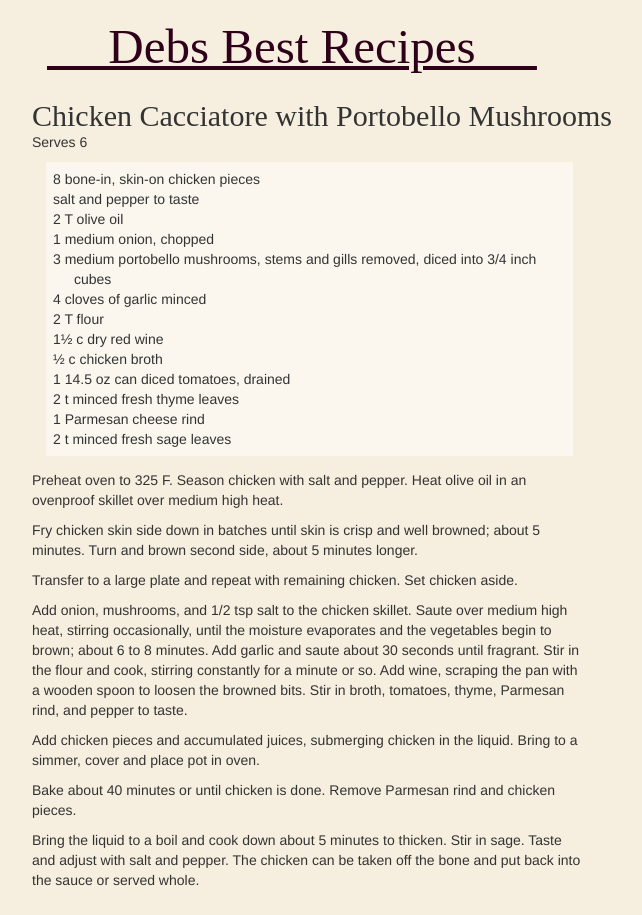
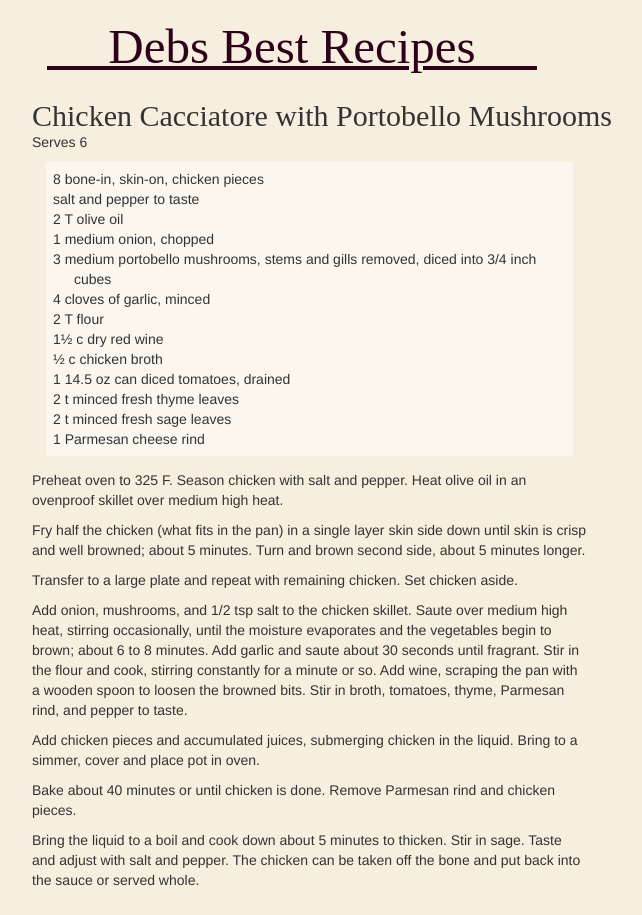
Before and after one commit to JonahBraun/debs-recipes, a Jekyll site: the page built from _posts/2010-01-15-chicken-cacciatore-with-portobello-mushrooms.md, in a window 1280 px wide. Shown: the whole page, without its empty margins (23-665 px from the left). Built offline with Jekyll 4.4.1, drawn with Linux system fonts in a browser that asks for light colours; nearby versions of some CDN libraries; some web fonts are replaced; Markdown is read by kramdown in place of the engine named in the settings.

Commit message:
Update 2010-01-15-chicken-cacciatore-with-portobello-mushrooms.md

```diff
--- a/_posts/2010-01-15-chicken-cacciatore-with-portobello-mushrooms.md
+++ b/_posts/2010-01-15-chicken-cacciatore-with-portobello-mushrooms.md
@@ -5,24 +5,24 @@ category: poultry
 ---
 Serves 6
 
-- 8 bone-in, skin-on chicken pieces
+- 8 bone-in, skin-on, chicken pieces
 - salt and pepper to taste
 - 2 T olive oil
 - 1 medium onion, chopped
 - 3 medium portobello mushrooms, stems and gills removed, diced into 3/4 inch cubes
-- 4 cloves of garlic minced
+- 4 cloves of garlic, minced
 - 2 T flour
 - 1½ c dry red wine
 - ½ c chicken broth
 - 1 14.5 oz can diced tomatoes, drained
 - 2 t minced fresh thyme leaves
+- 2 t minced fresh sage leaves
 - 1 Parmesan cheese rind
-- 2 t minced fresh sage leaves
 
 Preheat oven to 325 F.
 Season chicken with salt and pepper. Heat olive oil in an ovenproof skillet over medium high heat.
 
-Fry chicken skin side down in batches until skin is crisp and well browned;  about 5 minutes. Turn and brown second side, about 5 minutes longer.
+Fry half the chicken (what fits in the pan) in a single layer skin side down until skin is crisp and well browned; about 5 minutes. Turn and brown second side, about 5 minutes longer.
 
 Transfer to a large plate and repeat with remaining chicken. Set chicken aside.
 
```
